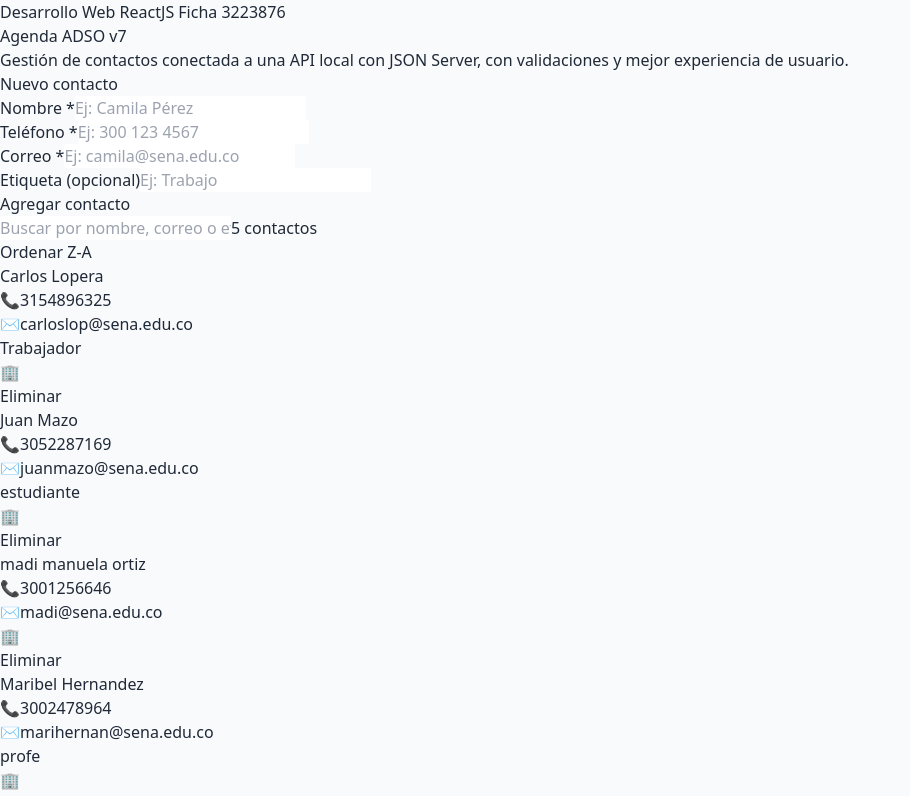
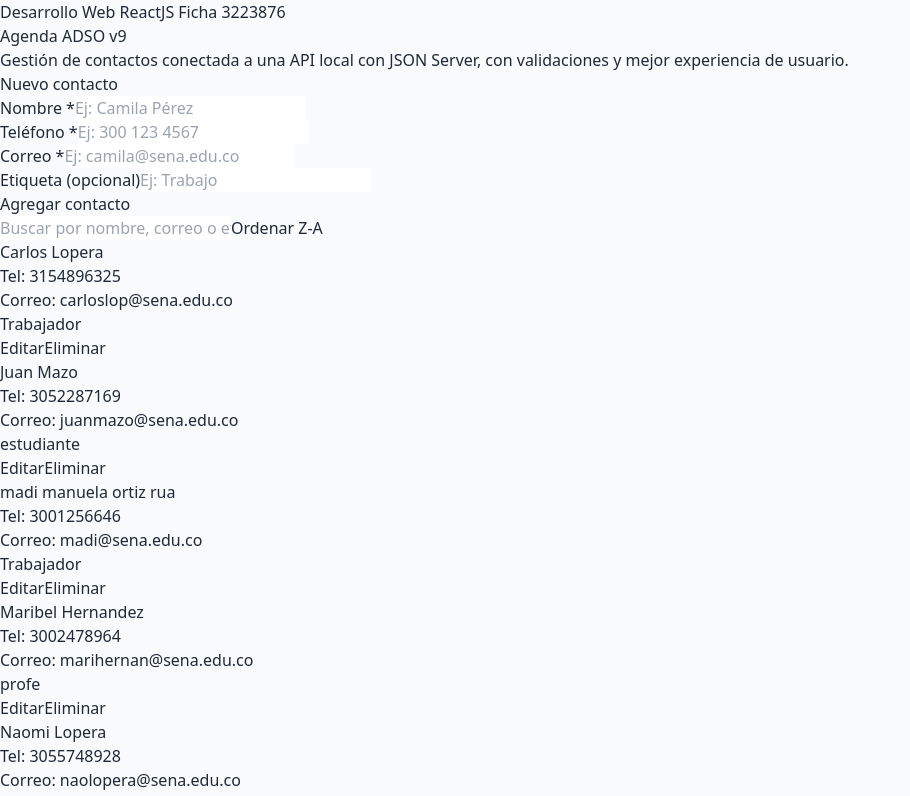
Before and after one commit to KELLYLOP613/agenda-adso, a React (Vite) app: page / in a window 1280 px wide. Shown: the top 796 px of the page, without its empty margins (0-910 px from the left). Built offline with nearby package versions, Linux system fonts and the light colour scheme; data requests are answered from the project's data file; the HTML template or start-up script is replaced by a standard one.

Commit message:
Clase_11_Agenda_ADSO_v9_Editar_Contactos_Cierre_ABP

```diff
--- a/db.json
+++ b/db.json
@@ -22,11 +22,11 @@
       "etiqueta": "estudiante"
     },
     {
-      "id": "0b83",
-      "nombre": "madi manuela ortiz",
+      "nombre": "madi manuela ortiz rua",
       "telefono": "3001256646",
       "correo": "madi@sena.edu.co",
-      "etiqueta": ""
+      "etiqueta": "Trabajador",
+      "id": "0b83"
     },
     {
       "id": "2dcf",
--- a/src/App.jsx
+++ b/src/App.jsx
@@ -2,7 +2,9 @@
 // Se encarga de:
 // - Cargar la lista de contactos desde la API.
 // - Manejar estados globales (contactos, carga, error).
-// - Conectar el formulario y las tarjetas de contactos.
+// - Manejar el contacto en edición.
+// - Conectar el formulario, el buscador y las tarjetas de contactos.
+// - Aplicar búsqueda, ordenamiento y edición.
 
 // Importamos hooks de React
 import { useEffect, useState } from "react";
@@ -11,6 +13,7 @@ import { useEffect, useState } from "react";
 import {
   listarContactos,
   crearContacto,
+  actualizarContacto,
   eliminarContactoPorId,
 } from "./api";
 
@@ -39,6 +42,9 @@ function App() {
 
   // Estado para el orden de los contactos: true = A-Z, false = Z-A
   const [ordenAsc, setOrdenAsc] = useState(true);
+
+  // Estado para saber qué contacto estamos editando (o null si no editamos)
+  const [contactoEnEdicion, setContactoEnEdicion] = useState(null);
 
 
   // useEffect que se ejecuta una sola vez al montar el componente.
@@ -92,6 +98,33 @@ function App() {
     }
   };
 
+    // Función para actualizar un contacto (UPDATE)
+  const onActualizarContacto = async (contactoActualizado) => {
+    try {
+      setError(""); // Limpiamos errores previos
+
+      // Llamamos a la API para actualizar el contacto por id
+      const actualizado = await actualizarContacto(
+        contactoActualizado.id,
+        contactoActualizado
+      );
+
+      // Recorremos la lista y reemplazamos el contacto que coincida por id
+      setContactos((prev) =>
+        prev.map((c) => (c.id === actualizado.id ? actualizado : c))
+      );
+
+      // Limpiamos el contacto en edición (salimos de modo edición)
+      setContactoEnEdicion(null);
+    } catch (error) {
+      console.error("Error al actualizar contacto:", error);
+      setError(
+        "No se pudo actualizar el contacto. Verifica tu conexión o el servidor e intenta nuevamente."
+      );
+      throw error;
+    }
+  };
+
   // Función para eliminar un contacto por su id (DELETE)
   const onEliminarContacto = async (id) => {
     try {
@@ -100,6 +133,12 @@ function App() {
 
       // Filtramos el contacto eliminado de la lista local
       setContactos((prev) => prev.filter((c) => c.id !== id));
+
+       // Si el contacto que se elimina estaba en edición, cancelamos la edición
+      setContactoEnEdicion((actual) =>
+        actual && actual.id === id ? null : actual
+      );
+
     } catch (error) {
       // Mostramos el error en consola para depurar
       console.error("Error al eliminar contacto:", error);
@@ -109,6 +148,17 @@ function App() {
         "No se pudo eliminar el contacto. Vuelve a intentarlo o verifica el servidor."
       );
     }
+  };
+
+  // Función para activar el modo edición al hacer clic en "Editar"
+  const onEditarClick = (contacto) => {
+    setContactoEnEdicion(contacto); // Guardamos el contacto que se va a editar
+    setError(""); // Limpiamos posibles errores previos
+  };
+
+  // Función para cancelar la edición y volver a modo "crear"
+  const onCancelarEdicion = () => {
+    setContactoEnEdicion(null);
   };
 
   // === LÓGICA DE BÚSQUEDA Y ORDENAMIENTO (CLASE 10) ===
@@ -175,8 +225,13 @@ function App() {
           <p className="text-sm text-gray-500">Cargando contactos...</p>
         ) : (
           <>
-            {/* Formulario para crear nuevos contactos */}
-            <FormularioContacto onAgregar={onAgregarContacto} />
+            {/* Formulario para crear o editar contactos */}
+              <FormularioContacto
+              onAgregar={onAgregarContacto}
+              onActualizar={onActualizarContacto}
+              contactoEnEdicion={contactoEnEdicion}
+              onCancelarEdicion={onCancelarEdicion}
+            />
 
             {/* === NUEVO: Buscador y botón de orden (CLASE 10) === */}
             <div className="flex flex-col md:flex-row md:items-center md:justify-between gap-3 mb-4">
@@ -190,23 +245,15 @@ function App() {
                 onChange={(e) => setBusqueda(e.target.value)} // Actualiza el estado
               />
 
-              {/* Nuevo: contador de resultados */}
-              <span className="text-sm text-gray-500 whitespace-nowrap">
-                {contactosOrdenados.length}{" "}
-                {contactosOrdenados.length === 1 ? "contacto" : "contactos"}
-              </span>
-            </div>
-
-              {/* Botón para alternar el orden A-Z / Z-A */}
-              <button
+               <button
                 type="button"
-                onClick={() => setOrdenAsc((prev) => !prev)}  // Alternar A-Z / Z-A
+                onClick={() => setOrdenAsc((prev) => !prev)}
                 className="bg-gray-100 text-gray-700 text-sm px-4 py-2 rounded-xl border border-gray-200 hover:bg-gray-200"
               >
-              {/* Texto dinámico según el estado ordenAsc */}
                 {ordenAsc ? "Ordenar Z-A" : "Ordenar A-Z"}
               </button>
             </div>
+          </div>
 
             {/* Listado de contactos (usa contactosOrdenados) */}
             <section className="space-y-4">
@@ -226,6 +273,7 @@ function App() {
                   etiqueta={c.etiqueta}
                   // onEliminar es una función que llama a onEliminarContacto con el id
                   onEliminar={() => onEliminarContacto(c.id)}
+                  onEditar={() => onEditarClick(c)}
                 />
               ))
             )}
--- a/src/api.js
+++ b/src/api.js
@@ -31,6 +31,22 @@ export async function crearContacto(data) {
   return res.json();
 }
 
+// Función PUT: actualizar un contacto existente (UPDATE)
+export async function actualizarContacto(id, data) {
+  // Hacemos un PUT a /contactos/:id usando la URL base
+  const res = await fetch(`${API_BASE_URL}/${id}`, {
+    method: "PUT",
+    headers: { "Content-Type": "application/json" }, // Indicamos que el body es JSON
+    body: JSON.stringify(data), // Enviamos el contacto actualizado
+  });
+
+  // Validamos la respuesta
+  if (!res.ok) throw new Error("Error al actualizar el contacto");
+
+  // Devolvemos el contacto actualizado que regresa la API
+  return res.json();
+}
+
 // Función DELETE: eliminar contacto por id
 export async function eliminarContactoPorId(id) {
   // Hacemos un DELETE a /contactos/:id usando la URL base
--- a/src/components/ContactoCard.jsx
+++ b/src/components/ContactoCard.jsx
@@ -1,47 +1,49 @@
-// Este componente muestra un contacto individual.
-// Incluye nombre, teléfono, correo, etiqueta y el botón de eliminar.
+// Componente que muestra la información de un contacto en una tarjeta.
+// Incluye botones para Editar y Eliminar.
 
-export default function ContactoCard({ nombre, telefono, correo, etiqueta, empresa, onEliminar }) {
+function ContactoCard({ nombre, telefono, correo, etiqueta, onEliminar, onEditar }) {
   return (
-    <div className="bg-white shadow-sm border border-gray-200 rounded-2xl p-6 flex items-start justify-between">
-      {/* Información del contacto */}
-      <div className="space-y-1">
-        {/* Nombre */}
-        <h3 className="text-xl font-semibold text-gray-800">{nombre}</h3>
-
-        {/* Teléfono */}
-        <p className="text-gray-600 text-sm flex items-center gap-2">
-          <span className="text-purple-500 text-lg">📞</span>
-          {telefono}
+    <article className="bg-white rounded-2xl shadow-sm border border-gray-100 p-4 flex flex-col md:flex-row md:items-center md:justify-between gap-3">
+      {/* Información principal del contacto */}
+      <div>
+        <h3 className="text-base font-semibold text-gray-900">
+          {nombre}
+        </h3>
+        <p className="text-sm text-gray-600">
+          Tel: {telefono}
         </p>
-
-        {/* Correo */}
-        <p className="text-gray-600 text-sm flex items-center gap-2">
-          <span className="text-purple-500 text-lg">✉️</span>
-          {correo}
+        <p className="text-sm text-gray-600">
+          Correo: {correo}
         </p>
-
-        {/* Etiqueta (si existe) */}
         {etiqueta && (
-          <span className="inline-block bg-gray-100 text-gray-700 text-xs px-3 py-1 rounded-full mt-2">
+          <span className="inline-flex mt-1 px-2 py-0.5 rounded-full text-xs font-medium bg-purple-50 text-purple-700">
             {etiqueta}
           </span>
         )}
       </div>
 
-        {/* Empresa */}
-        <p className="text-gray-600 text-sm flex items-center gap-2">
-          <span className="text-purple-500 text-lg">🏢</span>
-            {empresa}
-        </p>
+      {/* Botones de acción */}
+      <div className="flex gap-2 justify-end">
+        {/* Botón Editar */}
+        <button
+          type="button"
+          onClick={onEditar}
+          className="text-xs md:text-sm px-3 py-2 rounded-xl border border-gray-300 text-gray-700 hover:bg-gray-100"
+        >
+          Editar
+        </button>
 
-      {/* Botón de eliminar */}
+        {/* Botón Eliminar */}
         <button
+          type="button"
           onClick={onEliminar}
-        className="bg-red-500 hover:bg-red-600 text-white text-sm px-4 py-2 rounded-lg shadow transition"
+          className="text-xs md:text-sm px-3 py-2 rounded-xl bg-red-500 text-white hover:bg-red-600"
         >
           Eliminar
         </button>
       </div>
+    </article>
   );
 }
+
+export default ContactoCard;
--- a/src/config.js
+++ b/src/config.js
@@ -9,7 +9,7 @@ export const APP_INFO = {
   // Número de ficha que se muestra en el encabezado
   ficha: "3223876",
   // Título principal de la aplicación
-  titulo: "Agenda ADSO v7",
+  titulo: "Agenda ADSO v9",
   // Subtítulo o descripción corta que aparece debajo del título
   subtitulo:
     "Gestión de contactos conectada a una API local con JSON Server, con validaciones y mejor experiencia de usuario.",
```
Also changed, not shown: src/components/FormularioContacto.jsx (+106 -18 lines). Lines whose indentation alone changed are shown as unchanged.
